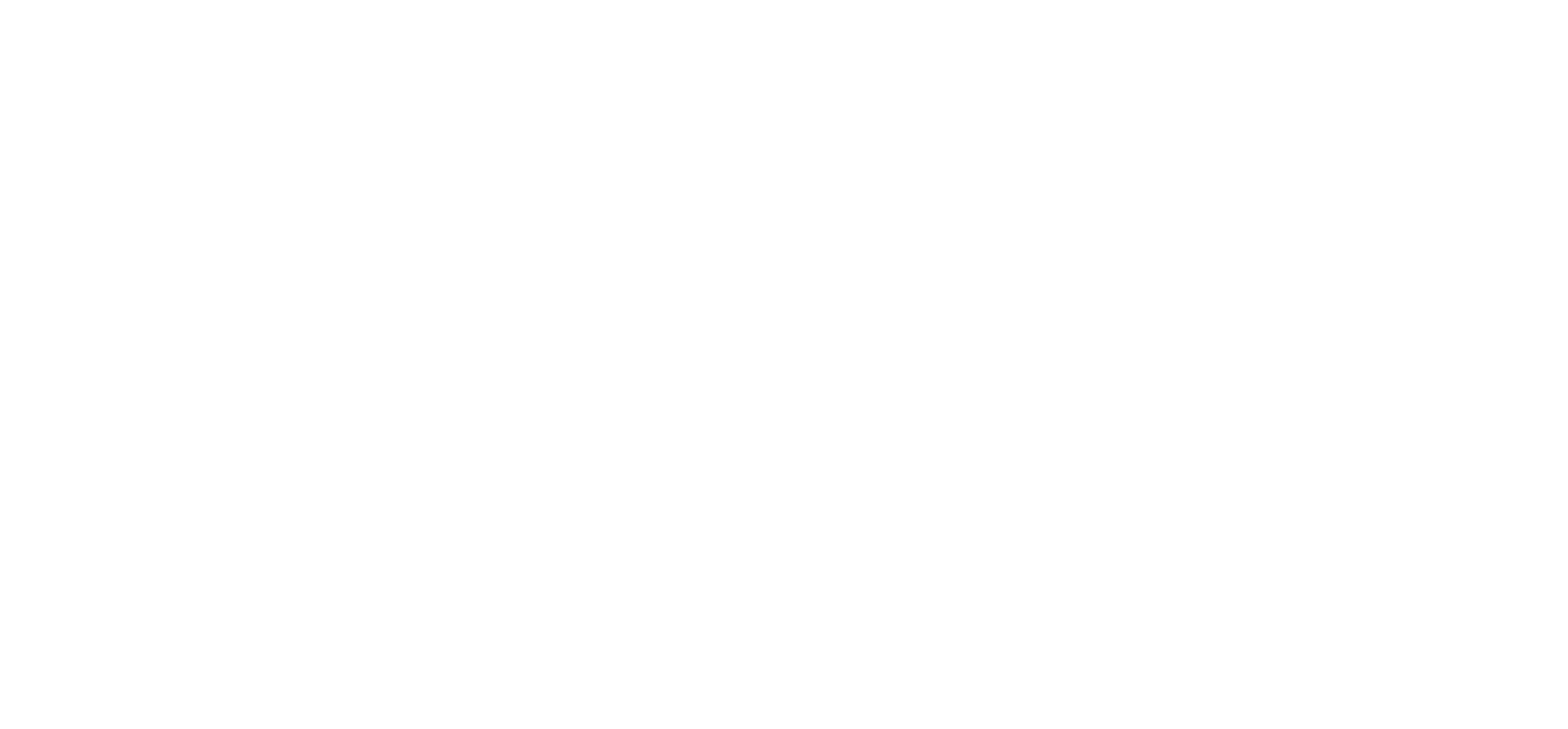
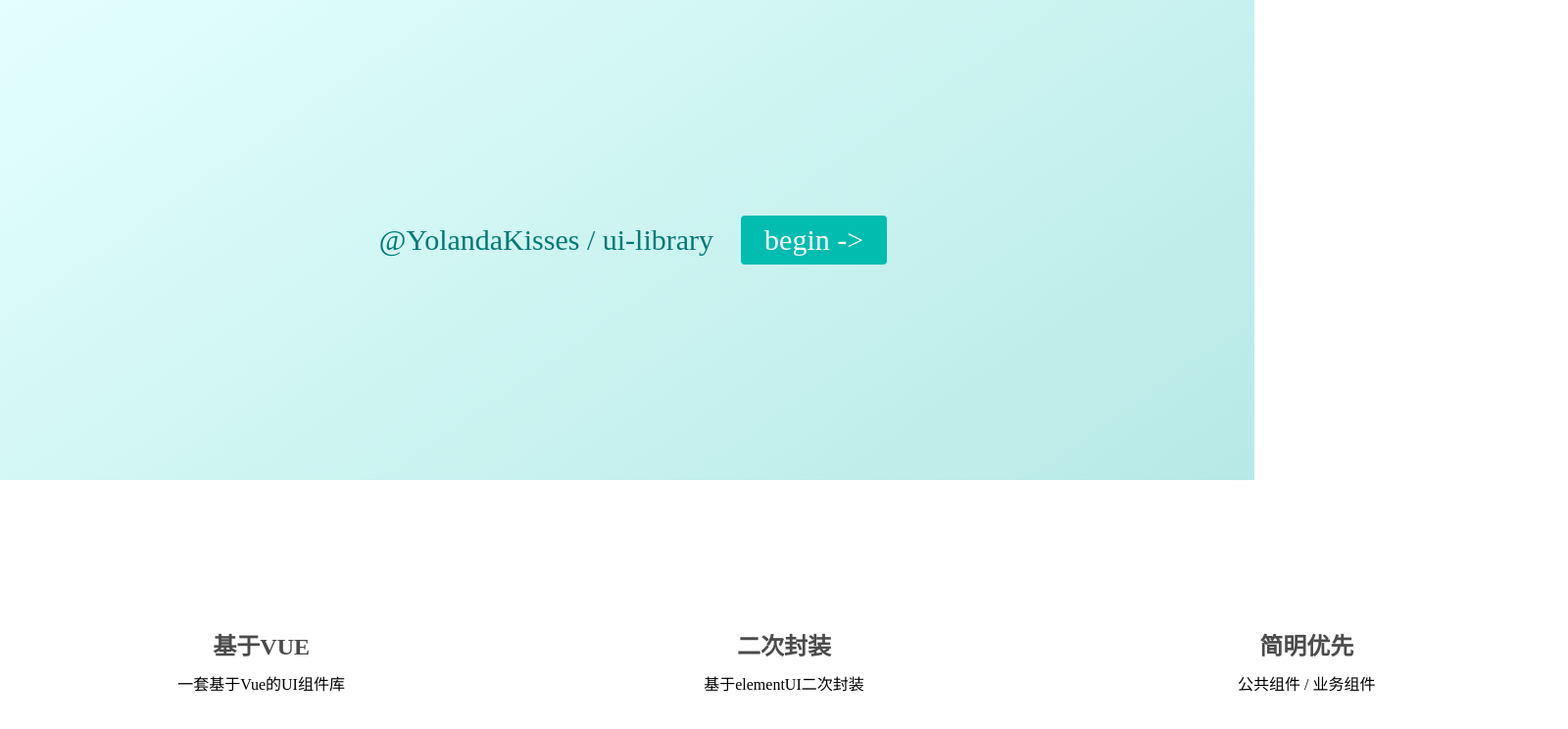
Before and after one commit to YolandaKisses/ui-library, a Vue app: page /#/home in a window 1280 px wide. Shown: the top 744 px of the page at 98% size, 1600 px wide, since content can reach past the window. Built offline with nearby package versions, Linux system fonts and the light colour scheme.

Commit message:
update: index

```diff
--- a/src/App.vue
+++ b/src/App.vue
@@ -5,4 +5,5 @@
 </template>
 
 <style lang="less">
+@import "@/style/base.less";
 </style>
--- a/src/router/index.js
+++ b/src/router/index.js
@@ -4,10 +4,16 @@
 Vue.use(VueRouter)
 
 const routes = [
+  { path: '/', redirect: '/home' },
   {
-    path: '/',
+    path: '/home',
     name: 'home',
     component: () => import('../views/index.vue')
+  },
+  {
+    path: "/doc",
+    name: 'doc',
+    component: () => import('../views/doc.vue')
   }
 ]
 
--- /dev/null
+++ b/src/style/base.less
@@ -0,0 +1,19 @@
+* {
+    margin: 0;
+    padding: 0;
+    box-sizing: border-box;
+    list-style: none;
+    text-decoration: none;
+}
+
+h1,
+h2,
+h3,
+h4,
+h5 {
+    font-weight: 400;
+}
+
+.flex {
+    display: flex;
+}
--- /dev/null
+++ b/src/views/doc.vue
@@ -0,0 +1,10 @@
+<template>
+  <div>doc</div>
+</template>
+
+<script>
+export default {};
+</script>
+
+<style>
+</style>
--- a/src/views/index.vue
+++ b/src/views/index.vue
@@ -1,10 +1,87 @@
 <template>
-  <div>首页</div>
+  <div class="home">
+    <div class="topnavAndBanner">
+      <div class="banner">
+        <div class="actions">
+          <p class="title">@YolandaKisses / ui-library</p>
+          <router-link to="/doc">begin -></router-link>
+        </div>
+      </div>
+    </div>
+    <div class="content">
+      <div>
+        <h2>基于VUE</h2>
+        <p>一套基于Vue的UI组件库</p>
+      </div>
+      <div>
+        <h2>二次封装</h2>
+        <p>基于elementUI二次封装</p>
+      </div>
+      <div>
+        <h2>简明优先</h2>
+        <p>公共组件 / 业务组件</p>
+      </div>
+    </div>
+  </div>
 </template>
 
 <script>
-export default {};
+export default {
+  name: "Home"
+};
 </script>
 
-<style>
+<style lang="less" scoped>
+.topnavAndBanner {
+  background: linear-gradient(145deg, rgba(227, 255, 253, 1) 0%, rgba(183, 233, 230, 1) 100%);
+}
+
+.content {
+  height: 200px;
+  width: 1600px;
+  margin: 100px auto;
+  display: flex;
+  justify-content: space-around;
+  div {
+    width: 300px;
+    padding-top: 50px;
+    text-align: center;
+    p {
+      margin-top: 10px;
+    }
+    h2 {
+      font-weight: 600;
+      opacity: 0.7;
+    }
+  }
+}
+.banner {
+  color: #007974;
+  padding: 200px 0;
+  display: flex;
+  justify-content: center;
+  align-items: center;
+  flex-direction: column;
+
+  > .actions {
+    padding: 8px 0;
+    font-size: 30px;
+    .title {
+      padding: 20px;
+      display: inline-block;
+    }
+    a {
+      margin: 0 8px;
+      background: #02bcb0;
+      color: white;
+      display: inline-block;
+      padding: 8px 24px;
+      border-radius: 4px;
+
+      &:hover {
+        text-decoration: none;
+      }
+    }
+  }
+}
 </style>
```
